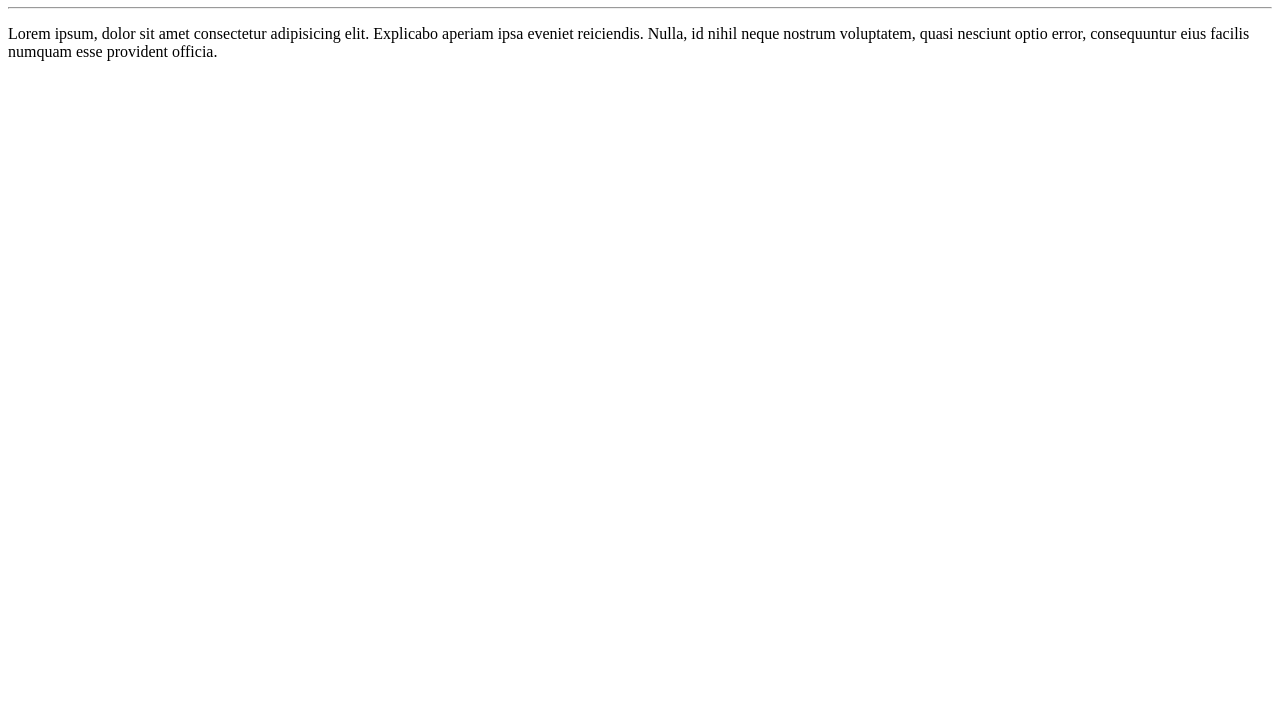
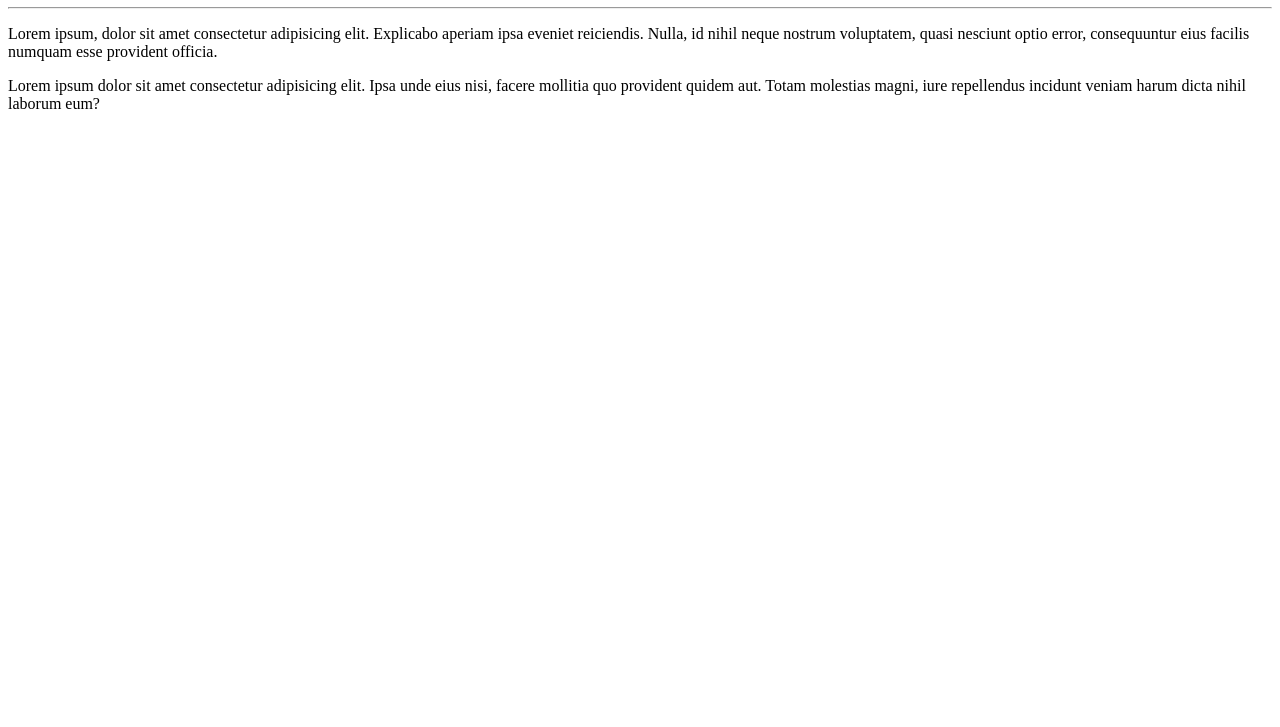
Before and after one commit to BryamDG/Ola-Mundo, a plain HTML site: page Site EXEMPLO/INDEX.HTML in a window 1280 px wide. Shown: the part 73-800 px from the top of the page. Drawn offline with Linux system fonts and the light colour scheme.

Commit message:
Adicionei um paragrafo no INDEX

```diff
--- a/Site EXEMPLO/INDEX.HTML
+++ b/Site EXEMPLO/INDEX.HTML
@@ -10,5 +10,6 @@
     <h1>Olá, Mundo !! </h1>
     <hr>
     <p>Lorem ipsum, dolor sit amet consectetur adipisicing elit. Explicabo aperiam ipsa eveniet reiciendis. Nulla, id nihil neque nostrum voluptatem, quasi nesciunt optio error, consequuntur eius facilis numquam esse provident officia.</p>
+    <p>Lorem ipsum dolor sit amet consectetur adipisicing elit. Ipsa unde eius nisi, facere mollitia quo provident quidem aut. Totam molestias magni, iure repellendus incidunt veniam harum dicta nihil laborum eum?</p>
 </body>
 </html>
```
